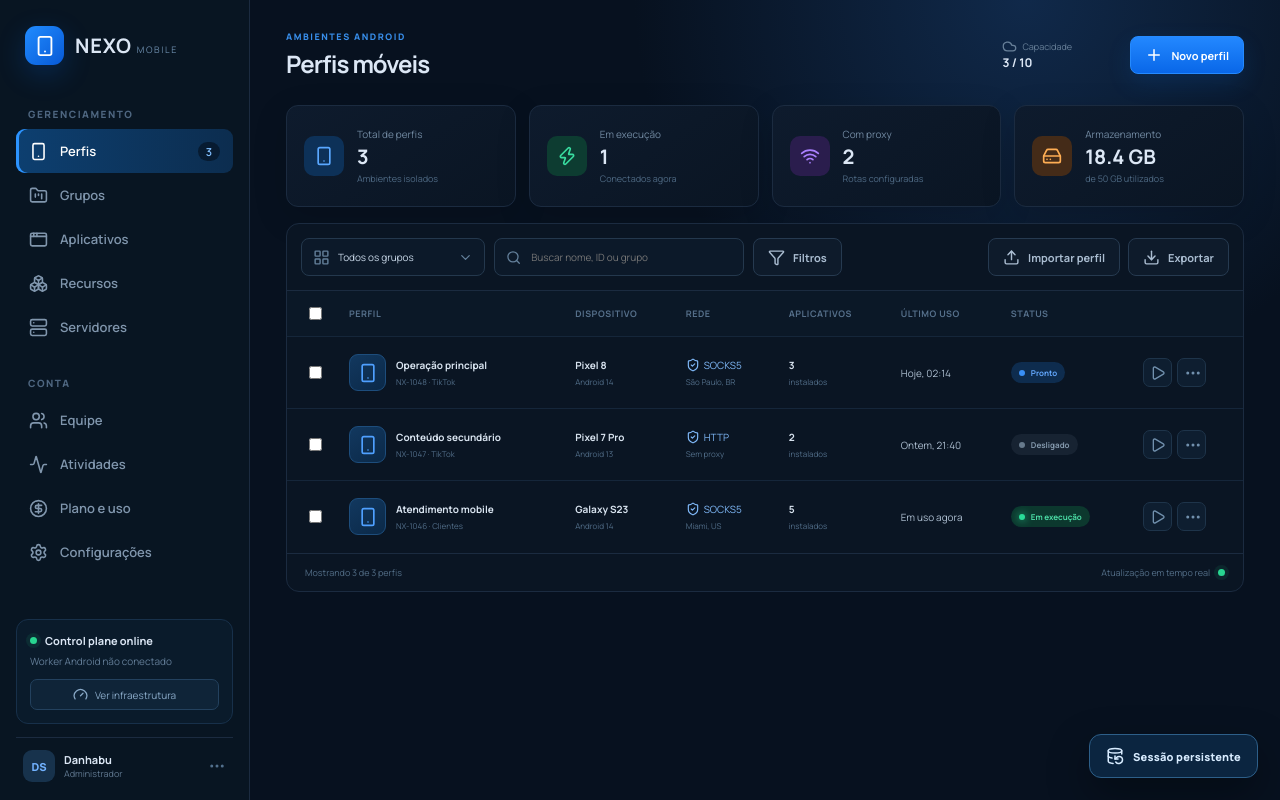
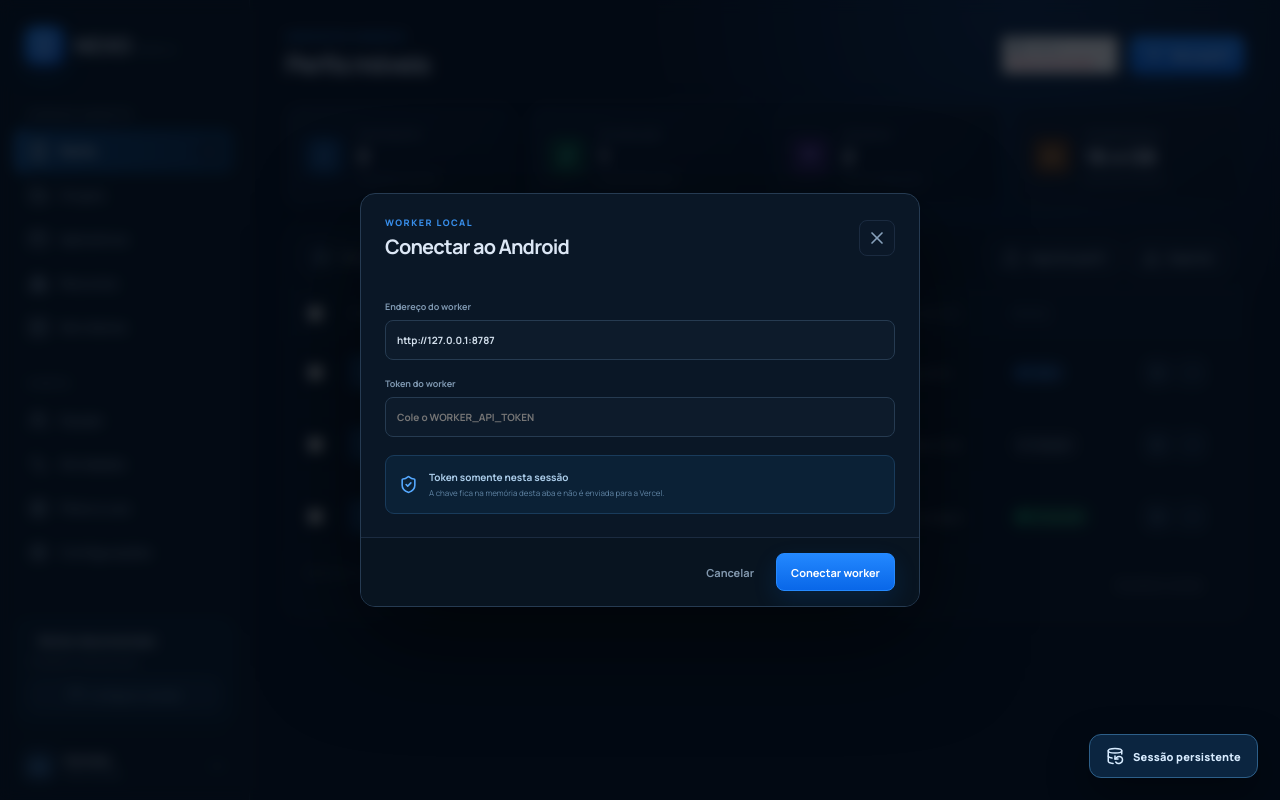
Before and after one commit to danhabu934/mobile-multilogin, a React (Vite) app: page / in a window 1280 px wide. Built offline with nearby package versions, Linux system fonts and the light colour scheme.

Commit message:
feat: connect dashboard to local Android worker

```diff
--- a/src/App.tsx
+++ b/src/App.tsx
@@ -24,6 +24,20 @@ type Profile = {
   apps: number
   lastUsed: string
 }
+
+type WorkerStatus = 'created' | 'starting' | 'running' | 'stopped' | 'error'
+type WorkerProfile = {
+  id: string
+  displayName: string
+  deviceId: string
+  systemImage: string
+  proxy: { type: 'none' | 'http' | 'https' | 'socks5'; host?: string; port?: number; username?: string }
+  status: WorkerStatus
+  createdAt: string
+  updatedAt: string
+  lastError?: string
+}
+type ConnectionState = 'disconnected' | 'connecting' | 'connected' | 'error'
 
 type SafeCookie = {
   name: string
@@ -80,6 +94,32 @@ const nav = [
 const statusLabel: Record<Status, string> = { ready: 'Pronto', running: 'Em execução', offline: 'Desligado' }
 const sensitiveKeyPattern = /(session|sessid|sessionid|auth|token|jwt|bearer|credential|login|refresh|access[_-]?token|sid|sso|csrf|xsrf|ticket|secret|pass|oauth)/i
 const safePreferencePattern = /(lang|locale|language|theme|consent|preference|prefs|timezone|time_zone|tz|currency|country|region|analytics|utm|campaign|device|screen|layout|appearance)/i
+
+function workerToProfile(profile: WorkerProfile): Profile {
+  const status: Status = profile.status === 'running' || profile.status === 'starting'
+    ? 'running'
+    : profile.status === 'created' ? 'ready' : 'offline'
+  return {
+    id: profile.id,
+    name: profile.displayName,
+    group: 'Android local',
+    device: profile.deviceId.replaceAll('_', ' '),
+    android: 'Android 14',
+    status,
+    proxyType: profile.proxy.type === 'none' ? 'SEM PROXY' : profile.proxy.type.toUpperCase(),
+    proxyHost: profile.proxy.host ?? '—',
+    proxyPort: profile.proxy.port ? String(profile.proxy.port) : '',
+    proxyUser: profile.proxy.username ?? '',
+    proxyPassword: '',
+    ip: profile.proxy.host ? `${profile.proxy.host}:${profile.proxy.port}` : 'Conexão direta',
+    apps: 0,
+    lastUsed: profile.status === 'running' ? 'Em uso agora' : new Date(profile.updatedAt).toLocaleString('pt-BR'),
+  }
+}
+
+function normalizeWorkerUrl(value: string) {
+  return value.trim().replace(/\/$/, '')
+}
 
 function isRecord(value: unknown): value is JsonRecord {
   return typeof value === 'object' && value !== null && !Array.isArray(value)
@@ -185,6 +225,12 @@ function App() {
   const [detail, setDetail] = useState<Profile | null>(null)
   const [sidebar, setSidebar] = useState(false)
   const [toast, setToast] = useState('')
+  const [showConnection, setShowConnection] = useState(false)
+  const [connection, setConnection] = useState<ConnectionState>('disconnected')
+  const [workerUrl, setWorkerUrl] = useState(() => localStorage.getItem('nexo-worker-url') || 'http://127.0.0.1:8787')
+  const [workerToken, setWorkerToken] = useState(() => sessionStorage.getItem('nexo-worker-token') || '')
+  const [connectionError, setConnectionError] = useState('')
+  const [busyIds, setBusyIds] = useState<string[]>([])
 
   useEffect(() => localStorage.setItem('nexo-profiles', JSON.stringify(profiles)), [profiles])
   useEffect(() => localStorage.setItem('nexo-safe-imports', JSON.stringify(imports)), [imports])
@@ -193,6 +239,12 @@ function App() {
     const id = setTimeout(() => setToast(''), 2600)
     return () => clearTimeout(id)
   }, [toast])
+  useEffect(() => {
+    if (workerToken) void connectWorker(workerUrl, workerToken, false)
+    else setShowConnection(true)
+    // A conexão automática deve acontecer apenas na abertura desta sessão.
+    // eslint-disable-next-line react-hooks/exhaustive-deps
+  }, [])
 
   const groups = useMemo(() => ['Todos os grupos', ...Array.from(new Set(profiles.map(p => p.group)))], [profiles])
   const filtered = profiles.filter(p => {
@@ -202,12 +254,73 @@ function App() {
 
   const toggle = (id: string) => setSelected(s => s.includes(id) ? s.filter(x => x !== id) : [...s, id])
   const notify = (message: string) => setToast(message)
-  const setStatus = (ids: string[], status: Status) => {
-    setProfiles(list => list.map(p => ids.includes(p.id) ? { ...p, status, lastUsed: status === 'running' ? 'Em uso agora' : p.lastUsed } : p))
-    notify(status === 'running' ? 'Inicialização enviada ao servidor Android' : 'Perfis desligados')
+  const workerRequest = async <T,>(path: string, options: RequestInit = {}, url = workerUrl, token = workerToken): Promise<T> => {
+    const response = await fetch(`${normalizeWorkerUrl(url)}${path}`, {
+      ...options,
+      headers: {
+        'Content-Type': 'application/json',
+        ...(token ? { Authorization: `Bearer ${token}` } : {}),
+        ...(options.headers ?? {}),
+      },
+    })
+    const body = await response.json().catch(() => ({})) as { error?: string } & T
+    if (!response.ok) throw new Error(body.error || `Erro HTTP ${response.status}`)
+    return body
+  }
+  const connectWorker = async (url: string, token: string, closeOnSuccess = true) => {
+    const normalizedUrl = normalizeWorkerUrl(url)
+    if (!normalizedUrl || token.trim().length < 32) {
+      setConnection('error')
+      setConnectionError('Informe o endereço do worker e o token completo gerado no arquivo .env.windows.')
+      return
+    }
+    setConnection('connecting')
+    setConnectionError('')
+    try {
+      await workerRequest('/health', {}, normalizedUrl, '')
+      const data = await workerRequest<{ profiles: WorkerProfile[] }>('/v1/profiles', {}, normalizedUrl, token.trim())
+      setWorkerUrl(normalizedUrl)
+      setWorkerToken(token.trim())
+      localStorage.setItem('nexo-worker-url', normalizedUrl)
+      sessionStorage.setItem('nexo-worker-token', token.trim())
+      setProfiles(data.profiles.map(workerToProfile))
+      setConnection('connected')
+      if (closeOnSuccess) setShowConnection(false)
+      notify('Worker Android conectado')
+    } catch (error) {
+      setConnection('error')
+      setConnectionError(error instanceof Error ? error.message : 'Não foi possível conectar ao worker local.')
+      setShowConnection(true)
+    }
+  }
+  const refreshProfiles = async () => {
+    if (connection !== 'connected') return
+    const data = await workerRequest<{ profiles: WorkerProfile[] }>('/v1/profiles')
+    setProfiles(data.profiles.map(workerToProfile))
+  }
+  const setStatus = async (ids: string[], status: Status) => {
+    if (connection !== 'connected') {
+      setShowConnection(true)
+      notify('Conecte o worker para controlar o celular real')
+      return
+    }
+    setBusyIds(list => [...new Set([...list, ...ids])])
+    try {
+      await Promise.all(ids.map(id => workerRequest(`/v1/profiles/${id}/${status === 'running' ? 'start' : 'stop'}`, { method: 'POST' })))
+      await refreshProfiles()
+      notify(status === 'running' ? 'Celular Android iniciado' : 'Celular Android desligado')
+    } catch (error) {
+      notify(error instanceof Error ? error.message : 'Falha ao controlar o celular')
+    } finally {
+      setBusyIds(list => list.filter(id => !ids.includes(id)))
+    }
   }
   const removeSelected = () => {
     if (!selected.length) return
+    if (connection === 'connected') {
+      notify('Exclusão real será habilitada na próxima etapa')
+      return
+    }
     setProfiles(list => list.filter(p => !selected.includes(p.id)))
     setSelected([])
     notify('Perfis removidos do painel')
@@ -216,16 +329,37 @@ function App() {
     setImportProfileId(profileId)
     setShowImport(true)
   }
+  const createWorkerProfile = async (profile: Profile) => {
+    if (connection !== 'connected') {
+      setShowConnection(true)
+      throw new Error('Conecte o worker antes de criar um celular.')
+    }
+    const proxyType = profile.proxyType.toLowerCase() as 'none' | 'http' | 'https' | 'socks5'
+    const proxy = proxyType === 'none' || !profile.proxyHost
+      ? { type: 'none' as const }
+      : {
+          type: proxyType,
+          host: profile.proxyHost,
+          port: Number(profile.proxyPort),
+          username: profile.proxyUser || undefined,
+          password: profile.proxyPassword || undefined,
+        }
+    await workerRequest('/v1/profiles', {
+      method: 'POST',
+      body: JSON.stringify({ id: profile.id, displayName: profile.name, proxy }),
+    })
+    await refreshProfiles()
+  }
 
   return (
     <div className="app-shell">
-      <Sidebar open={sidebar} close={() => setSidebar(false)} />
+      <Sidebar open={sidebar} close={() => setSidebar(false)} connection={connection} onConnect={() => setShowConnection(true)} />
       <main>
         <header className="topbar">
           <button className="icon-button mobile-menu" onClick={() => setSidebar(true)} aria-label="Abrir menu"><Menu size={21}/></button>
           <div><p className="eyebrow">AMBIENTES ANDROID</p><h1>Perfis móveis</h1></div>
           <div className="top-actions">
-            <div className="capacity"><span><Cloud size={15}/> Capacidade</span><strong>3 / 10</strong></div>
+            <button className="capacity" onClick={() => setShowConnection(true)} style={{cursor:'pointer'}}><span><Server size={15}/> Worker</span><strong style={{color:connection === 'connected' ? '#5fe0ad' : connection === 'connecting' ? '#ffc06d' : '#ff8fa3'}}>{connection === 'connected' ? 'Conectado' : connection === 'connecting' ? 'Conectando' : 'Desconectado'}</strong></button>
             <button className="primary" onClick={() => setShowNew(true)}><Plus size={18}/> Novo perfil</button>
           </div>
         </header>
@@ -253,8 +387,8 @@ function App() {
           <div className={`bulkbar ${selected.length ? 'visible' : ''}`}>
             <strong>{selected.length} selecionado{selected.length === 1 ? '' : 's'}</strong>
             <span className="divider"/>
-            <button onClick={() => setStatus(selected, 'running')}><Play size={15}/> Iniciar</button>
-            <button onClick={() => setStatus(selected, 'offline')}><Square size={14}/> Desligar</button>
+            <button disabled={selected.some(id => busyIds.includes(id))} onClick={() => void setStatus(selected, 'running')}><Play size={15}/> Iniciar</button>
+            <button disabled={selected.some(id => busyIds.includes(id))} onClick={() => void setStatus(selected, 'offline')}><Square size={14}/> Desligar</button>
             <button onClick={() => notify('Verificação de proxy iniciada')}><Wifi size={15}/> Verificar proxy</button>
             <button className="danger" onClick={removeSelected}><Trash2 size={15}/> Excluir</button>
           </div>
@@ -274,32 +408,33 @@ function App() {
                   <td><strong>{profile.apps}</strong><small>instalados</small></td>
                   <td><span>{profile.lastUsed}</span></td>
                   <td><span className={`status ${profile.status}`}><i/>{statusLabel[profile.status]}</span></td>
-                  <td><div className="row-actions"><button title="Iniciar" onClick={() => setStatus([profile.id], 'running')}><Play size={16}/></button><button title="Detalhes" onClick={() => setDetail(profile)}><MoreHorizontal size={18}/></button></div></td>
+                  <td><div className="row-actions"><button title="Iniciar" disabled={busyIds.includes(profile.id)} onClick={() => void setStatus([profile.id], 'running')}><Play size={16}/></button><button title="Detalhes" onClick={() => setDetail(profile)}><MoreHorizontal size={18}/></button></div></td>
                 </tr>
               ))}</tbody>
             </table>
             {!filtered.length && <div className="empty"><Search size={28}/><strong>Nenhum perfil encontrado</strong><span>Tente outro termo ou crie um novo ambiente.</span></div>}
           </div>
-          <div className="table-footer"><span>Mostrando {filtered.length} de {profiles.length} perfis</span><span>Atualização em tempo real <i className="live-dot"/></span></div>
+          <div className="table-footer"><span>Mostrando {filtered.length} de {profiles.length} perfis</span><button className="ghost" onClick={() => void refreshProfiles()} disabled={connection !== 'connected'}>Atualizar worker <i className={connection === 'connected' ? 'live-dot' : ''}/></button></div>
         </section>
       </main>
 
-      {showNew && <NewProfile onClose={() => setShowNew(false)} onSave={profile => { setProfiles(p => [profile, ...p]); setShowNew(false); notify('Novo perfil criado') }}/>}
+      {showNew && <NewProfile onClose={() => setShowNew(false)} onSave={async profile => { await createWorkerProfile(profile); setShowNew(false); notify('Celular Android criado no worker') }}/>}
       {showImport && <SessionImporter profiles={profiles} initialProfileId={importProfileId} onClose={() => setShowImport(false)} onSave={record => { setImports(list => [record, ...list].slice(0, 50)); setShowImport(false); notify('Dados não sensíveis importados para o perfil') }}/>}
-      {detail && <Detail profile={profiles.find(p => p.id === detail.id) || detail} lastImport={imports.find(item => item.profileId === detail.id)} onClose={() => setDetail(null)} onStart={() => setStatus([detail.id], 'running')} onImport={() => { openImporter(detail.id); setDetail(null) }} notify={notify}/>}
+      {detail && <Detail profile={profiles.find(p => p.id === detail.id) || detail} lastImport={imports.find(item => item.profileId === detail.id)} onClose={() => setDetail(null)} onStart={() => void setStatus([detail.id], 'running')} onImport={() => { openImporter(detail.id); setDetail(null) }} notify={notify}/>}
+      {showConnection && <ConnectionModal url={workerUrl} token={workerToken} state={connection} error={connectionError} onClose={() => setShowConnection(false)} onConnect={(url, token) => void connectWorker(url, token)}/>}
       {toast && <div className="toast"><ShieldCheck size={18}/>{toast}</div>}
     </div>
   )
 }
 
-function Sidebar({ open, close }: { open: boolean, close: () => void }) {
+function Sidebar({ open, close, connection, onConnect }: { open: boolean, close: () => void, connection: ConnectionState, onConnect: () => void }) {
   return <>
     {open && <button className="scrim" onClick={close} aria-label="Fechar menu"/>}
     <aside className={open ? 'open' : ''}>
       <div className="brand"><span><Smartphone size={22}/></span><div><strong>NEXO</strong><small>MOBILE</small></div></div>
       <nav><p>GERENCIAMENTO</p>{nav.map(({label, icon: Icon, active}) => <button key={label} className={active ? 'active' : ''}><Icon size={19}/>{label}{active && <span className="nav-count">3</span>}</button>)}</nav>
       <nav className="lower"><p>CONTA</p><button><Users size={19}/>Equipe</button><button><Activity size={19}/>Atividades</button><button><CircleDollarSign size={19}/>Plano e uso</button><button><Settings size={19}/>Configurações</button></nav>
-      <div className="server-card"><div><span className="pulse"/><strong>Control plane online</strong></div><small>Worker Android não conectado</small><button><Gauge size={15}/> Ver infraestrutura</button></div>
+      <div className="server-card"><div><span className={connection === 'connected' ? 'pulse' : ''}/><strong>{connection === 'connected' ? 'Worker Android online' : 'Worker desconectado'}</strong></div><small>{connection === 'connected' ? 'Computador local pronto' : 'Conecte o serviço local'}</small><button onClick={onConnect}><Gauge size={15}/> Configurar conexão</button></div>
       <div className="user"><span>DS</span><div><strong>Danhabu</strong><small>Administrador</small></div><Ellipsis size={18}/></div>
     </aside>
   </>
@@ -309,16 +444,47 @@ function Stat({ icon: Icon, label, value, detail, tone }: { icon: typeof Smartph
   return <article className="stat"><span className={`stat-icon ${tone}`}><Icon size={20}/></span><div><small>{label}</small><strong>{value}</strong><p>{detail}</p></div></article>
 }
 
-function NewProfile({ onClose, onSave }: { onClose: () => void, onSave: (p: Profile) => void }) {
+function ConnectionModal({ url, token, state, error, onClose, onConnect }: { url: string, token: string, state: ConnectionState, error: string, onClose: () => void, onConnect: (url: string, token: string) => void }) {
+  const [localUrl, setLocalUrl] = useState(url)
+  const [localToken, setLocalToken] = useState(token)
+  const submit = (event: FormEvent) => {
+    event.preventDefault()
+    onConnect(localUrl, localToken)
+  }
+  return <div className="modal-layer"><div className="modal" style={{width:'min(560px,calc(100vw - 30px))'}}>
+    <div className="modal-head"><div><p className="eyebrow">WORKER LOCAL</p><h2>Conectar ao Android</h2></div><button className="icon-button" onClick={onClose}><X size={20}/></button></div>
+    <form onSubmit={submit}>
+      <div className="form-grid">
+        <label className="full">Endereço do worker<input required value={localUrl} onChange={event => setLocalUrl(event.target.value)} placeholder="http://127.0.0.1:8787"/></label>
+        <label className="full">Token do worker<input required type="password" autoComplete="off" value={localToken} onChange={event => setLocalToken(event.target.value)} placeholder="Cole o WORKER_API_TOKEN"/></label>
+        <div className="info-box full"><ShieldCheck size={19}/><span><strong>Token somente nesta sessão</strong><small>A chave fica na memória desta aba e não é enviada para a Vercel.</small></span></div>
+        {error && <div className="warning full" style={{marginTop:0, border:'1px solid #663141', background:'#25131a', color:'#ff9aaa'}}><AlertTriangle size={18}/><span>{error}</span></div>}
+      </div>
+      <div className="modal-actions"><span/><button type="button" className="ghost" onClick={onClose}>Cancelar</button><button className="primary" disabled={state === 'connecting'}>{state === 'connecting' ? 'Conectando…' : 'Conectar worker'}</button></div>
+    </form>
+  </div></div>
+}
+
+function NewProfile({ onClose, onSave }: { onClose: () => void, onSave: (p: Profile) => Promise<void> }) {
   const [step, setStep] = useState(1)
   const [checking, setChecking] = useState(false)
   const [checked, setChecked] = useState(false)
-  const [form, setForm] = useState({ name: '', group: 'TikTok', device: 'Pixel 8', android: 'Android 14', proxyType: 'SOCKS5', proxyHost: '', proxyPort: '', proxyUser: '', proxyPassword: '' })
+  const [saving, setSaving] = useState(false)
+  const [error, setError] = useState('')
+  const [form, setForm] = useState({ name: '', group: 'TikTok', device: 'Pixel 8', android: 'Android 14', proxyType: 'none', proxyHost: '', proxyPort: '', proxyUser: '', proxyPassword: '' })
   const change = (key: string, value: string) => setForm(f => ({ ...f, [key]: value }))
-  const submit = (e: FormEvent) => {
+  const submit = async (e: FormEvent) => {
     e.preventDefault()
     if (step < 3) return setStep(s => s + 1)
-    onSave({ ...form, id: `NX-${1050 + Math.floor(Math.random()*800)}`, status: 'ready', ip: checked ? 'Proxy verificado' : 'Não verificado', apps: 0, lastUsed: 'Nunca usado' })
+    setSaving(true)
+    setError('')
+    try {
+      await onSave({ ...form, id: `nx-${Date.now().toString(36).slice(-7)}`, status: 'ready', ip: checked ? 'Dados do proxy validados' : 'Não verificado', apps: 0, lastUsed: 'Nunca usado' })
+    } catch (failure) {
+      setError(failure instanceof Error ? failure.message : 'Não foi possível criar o celular.')
+    } finally {
+      setSaving(false)
+    }
   }
   const check = () => { setChecking(true); setTimeout(() => { setChecking(false); setChecked(true) }, 850) }
   return <div className="modal-layer"><div className="modal">
@@ -334,19 +500,20 @@ function NewProfile({ onClose, onSave }: { onClose: () => void, onSave: (p: Prof
       {step === 2 && <div className="form-grid">
         <label>Modelo<select value={form.device} onChange={e => change('device', e.target.value)}><option>Pixel 8</option><option>Pixel 7 Pro</option><option>Galaxy S23</option></select></label>
         <label>Sistema<select value={form.android} onChange={e => change('android', e.target.value)}><option>Android 14</option><option>Android 13</option></select></label>
-        <label>Protocolo<select value={form.proxyType} onChange={e => change('proxyType', e.target.value)}><option>SOCKS5</option><option>HTTP</option><option>HTTPS</option></select></label>
+        <label>Protocolo<select value={form.proxyType} onChange={e => change('proxyType', e.target.value)}><option value="none">Sem proxy</option><option value="http">HTTP</option><option value="https">HTTPS</option><option value="socks5" disabled>SOCKS5 (em breve)</option></select></label>
         <label>Host<input value={form.proxyHost} onChange={e => change('proxyHost', e.target.value)} placeholder="proxy.exemplo.com"/></label>
         <label>Porta<input value={form.proxyPort} onChange={e => change('proxyPort', e.target.value)} placeholder="1080"/></label>
         <label>Usuário<input value={form.proxyUser} onChange={e => change('proxyUser', e.target.value)} placeholder="Opcional"/></label>
         <label>Senha<input type="password" value={form.proxyPassword} onChange={e => change('proxyPassword', e.target.value)} placeholder="Opcional"/></label>
-        <button className={`proxy-check ${checked ? 'success' : ''}`} type="button" onClick={check} disabled={!form.proxyHost || checking}>{checking ? 'Verificando rota…' : checked ? 'Proxy verificado' : 'Testar conexão'}</button>
+        <button className={`proxy-check ${checked ? 'success' : ''}`} type="button" onClick={check} disabled={form.proxyType === 'none' || !form.proxyHost || !form.proxyPort || checking}>{checking ? 'Validando dados…' : checked ? 'Dados validados' : 'Validar proxy'}</button>
       </div>}
       {step === 3 && <div className="review">
         <div className="device-preview"><span><Smartphone size={36}/></span><div><strong>{form.name}</strong><small>{form.device} · {form.android}</small></div></div>
         <div className="review-row"><span>Grupo</span><strong>{form.group}</strong></div><div className="review-row"><span>Proxy</span><strong>{form.proxyHost ? `${form.proxyType} · ${form.proxyHost}:${form.proxyPort}` : 'Sem proxy'}</strong></div><div className="review-row"><span>Armazenamento</span><strong>Disco persistente isolado</strong></div>
-        <div className="warning"><Cloud size={18}/><span>O perfil será registrado agora. Para inicializar o Android real, conecte um worker Linux com KVM.</span></div>
+        <div className="warning"><Cloud size={18}/><span>O perfil será criado no worker Windows e abrirá como um celular Android real neste computador.</span></div>
+        {error && <div className="warning" style={{border:'1px solid #663141', background:'#25131a', color:'#ff9aaa'}}><AlertTriangle size={18}/><span>{error}</span></div>}
       </div>}
-      <div className="modal-actions">{step > 1 && <button type="button" className="secondary" onClick={() => setStep(s => s-1)}>Voltar</button>}<span/><button type="button" className="ghost" onClick={onClose}>Cancelar</button><button className="primary" type="submit">{step === 3 ? 'Criar perfil' : 'Continuar'}</button></div>
+      <div className="modal-actions">{step > 1 && <button type="button" className="secondary" onClick={() => setStep(s => s-1)}>Voltar</button>}<span/><button type="button" className="ghost" onClick={onClose}>Cancelar</button><button className="primary" type="submit" disabled={saving}>{saving ? 'Criando celular…' : step === 3 ? 'Criar perfil' : 'Continuar'}</button></div>
     </form>
   </div></div>
 }
```
